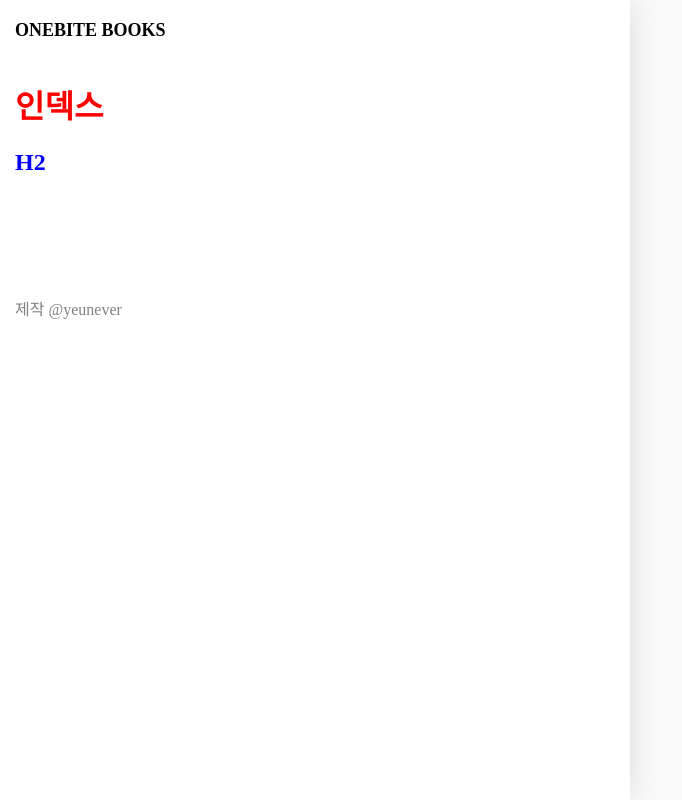
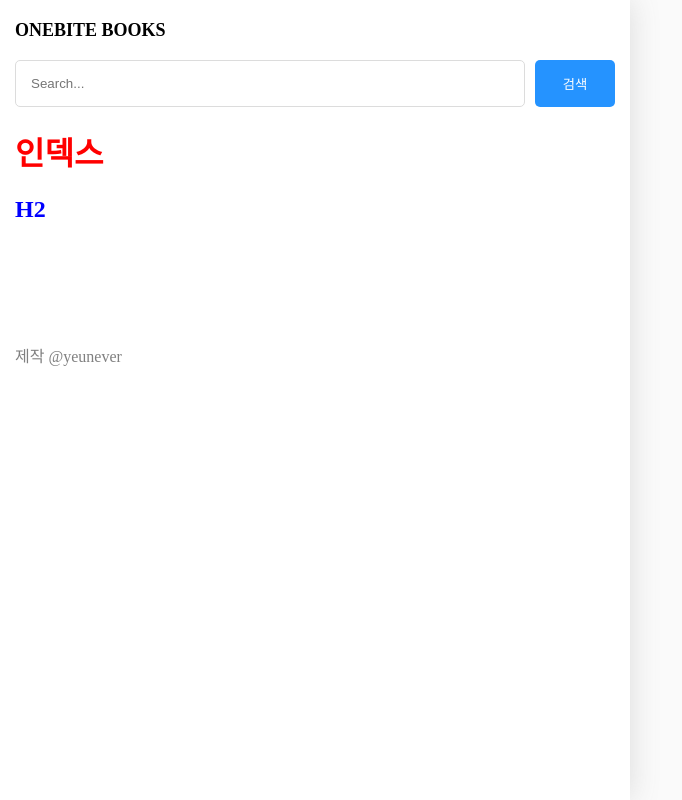
Before and after one commit to yeeun0702/one-bite, a Next.js app in the folder one-bite-next/section02/: page / in a window 1280 px wide. Shown: the whole page, without its empty margins (0-682 px from the left). Built offline with nearby package versions, Linux system fonts and the light colour scheme.

Commit message:
[Next.js](section02): 페이지별 레이아웃 설정하기

```diff
--- /dev/null
+++ b/one-bite-next/section02/src/components/searchable-layout.module.css
@@ -0,0 +1,21 @@
+.searchbar_container {
+    display: flex;
+    gap: 10px;
+    margin-bottom: 20px;
+}
+
+.searchbar_container > input {
+    flex: 1;
+    padding: 15px;
+    border-radius: 5px;
+    border: 1px solid rgb(220, 220, 220);
+}
+
+.searchbar_container > button {
+    width: 80px;
+    border-radius: 5px;
+    border: none;
+    background-color: rgb(37, 147, 255);
+    color: white;
+    cursor: pointer;
+}
--- /dev/null
+++ b/one-bite-next/section02/src/components/searchable-layout.tsx
@@ -0,0 +1,46 @@
+import {ReactNode, useEffect, useState} from "react";
+import {useRouter} from "next/router";
+import style from "./searchable-layout.module.css"
+
+export default function SearchableLayout({children}: {children: ReactNode}) {
+
+    const router = useRouter();
+    const [search, setSearch] = useState("");
+    const q = router.query.q as string;
+
+    useEffect(() => {
+        setSearch(q || "");
+    }, [q]);
+
+    const onChangeSearch = (e: React.ChangeEvent<HTMLInputElement>) => {
+        setSearch(e.target.value);
+    }
+
+    const onSubmit = () => {
+        if (!search || q === search) return;
+        router.push(`/search?q=${search}`);
+    };
+
+    const onKeyDown = (e: React.KeyboardEvent<HTMLInputElement>) => {
+        if (e.key === "Enter") {
+            onSubmit();
+        }
+    }
+
+
+    return (
+        <div>
+            <div className={style.searchbar_container}>
+                <input
+                    value={search}
+                    onChange={onChangeSearch}
+                    onKeyDown={onKeyDown}
+                    placeholder="Search..."
+                />
+                <button onClick={onSubmit}>검색</button>
+            </div>
+
+            {children}
+        </div>
+    );
+}
--- a/one-bite-next/section02/src/pages/_app.tsx
+++ b/one-bite-next/section02/src/pages/_app.tsx
@@ -1,15 +1,25 @@
+import GlobalLayout from "@/components/global-layout";
 import "@/styles/globals.css";
-import type {AppProps} from "next/app";
-import GlobalLayout from "@/components/global-layout";
+import { NextPage } from "next";
+import type { AppProps } from "next/app";
+import { ReactNode } from "react";
 
+type NextPageWithLayout = NextPage & {
+    getLayout?: (page: ReactNode) => ReactNode;
+};
 
-export default function App({Component, pageProps}: AppProps) {
+export default function App({
+                                Component,
+                                pageProps,
+                            }: AppProps & {
+    Component: NextPageWithLayout;
+}) {
+    const getLayout =
+        Component.getLayout ?? ((page: ReactNode) => page);
 
     return (
         <GlobalLayout>
-            <Component {...pageProps} />
+            {getLayout(<Component {...pageProps} />)}
         </GlobalLayout>
     );
-
-
 }
--- a/one-bite-next/section02/src/pages/index.tsx
+++ b/one-bite-next/section02/src/pages/index.tsx
@@ -1,13 +1,17 @@
 // CSS Module
-import style from "./index.module.css"
+import SearchableLayout from "@/components/searchable-layout";
+import style from "./index.module.css";
+import { ReactNode } from "react";
 
 export default function Home() {
     return (
         <>
             <h1 className={style.h1}>인덱스</h1>
-            <h2 className={style.h2}> H2</h2>
+            <h2 className={style.h2}>H2</h2>
         </>
     );
+}
 
-
-}
+Home.getLayout = (page: ReactNode) => {
+    return <SearchableLayout>{page}</SearchableLayout>;
+};
```
Also changed, not shown: one-bite-next/section02/src/pages/search/index.tsx (+10 -4 lines).
